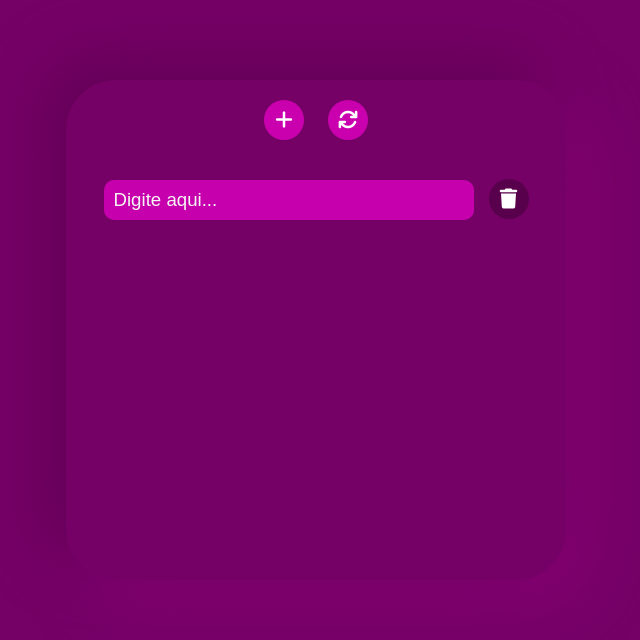
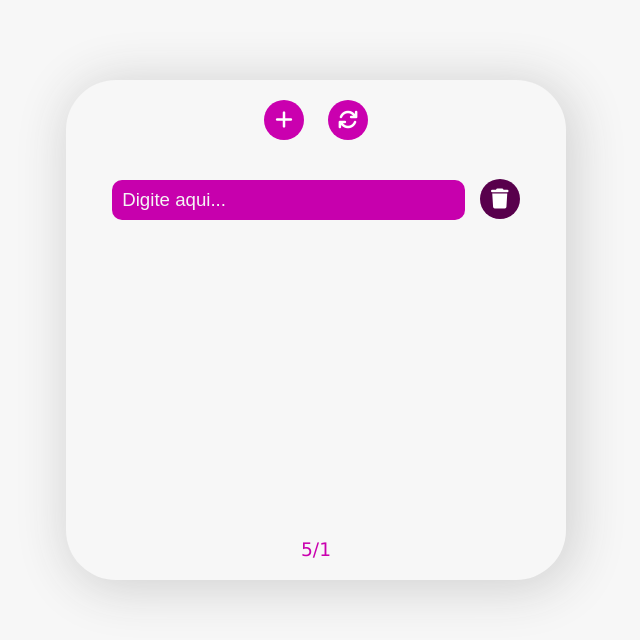
Before and after one commit to EduardoSBordin/Simple-ToDo-List, a plain HTML site: page index.html in a window 1280 px wide. Both pictures are taken after a click on the button 608 px from the left and 120 px from the top of the page. Shown: the whole page, without its empty margins (324-964 px from the left). Drawn offline with Linux system fonts and the light colour scheme.

Commit message:
More some things

```diff
--- a/index.html
+++ b/index.html
@@ -27,6 +27,9 @@
 
         <div id="textSquare"></div>
 
+        <footer>
+            <p id="pTest">0</p>
+        </footer>
     </section>
 
 
--- a/todo.css
+++ b/todo.css
@@ -1,7 +1,7 @@
 body {
     margin: 0;
     padding: 0;
-    background: #750066;
+    background: #f7f7f7;
     text-align: center;
     justify-content: center;
     display: flex;
@@ -9,6 +9,13 @@ body {
 }
 i{
     font-size: 15pt;
+}
+footer{
+    background-color: #c700ac00;
+    width: 80%;
+    height: 40px;
+    margin: 0 auto;
+    margin-top: -10px;
 }
 #btnAdd , #btnDeleteAll{
     background: #ca00af;
@@ -21,6 +28,7 @@ i{
     height: 40px;
     border-radius: 50%;
     transition: 0.3s;
+    display: inline-block;
 }
 #btnDeleteAll:hover{
     background-color: white;
@@ -35,9 +43,8 @@ i{
 #container {
 
     border-radius: 50px;
-    background: #750066;
-    box-shadow:  -20px -20px 60px #630057,
-             20px 20px 60px #870075;
+    background: #f7f7f7;
+    box-shadow: 5px 5px 50px 5px #d2d2d2;
     max-width: 100%;
     width: 500px;
     height: 500px;
@@ -79,3 +86,15 @@ i{
     transform: scale(1.1);
     transition: 0.2s;
 }
+#textSquare{
+    background-color: #58004c00;
+    height: 380px;
+    width: 95%;
+    margin: 0 auto;
+}
+#pTest{
+    text-align: center;
+    color: #ca00af;
+    font-size: 14pt;
+    font-family: 'Lucida Sans', 'Lucida Sans Regular', 'Lucida Grande', 'Lucida Sans Unicode', Geneva, Verdana, sans-serif;
+}
--- a/todo.js
+++ b/todo.js
@@ -3,9 +3,22 @@ const textSquare = document.getElementById('textSquare');
 const getDiv =  document.getElementById('newDiv');
 const btnDeleteAll = document.getElementById('btnDeleteAll').onclick = () => {document.location.reload()};
 
+let btnRemove = document.getElementById("btnRemove");
+
+
+let pTest = document.getElementById('pTest');
+let c = 0;
+
 btnAdd.onclick = (e) => {
 
     e.preventDefault();
+
+    c++;
+    pTest.innerHTML = `5/${c}`;
+
+    if(c >= 5){
+        btnAdd.style.display = "none";
+    }
 
     let newDiv = document.createElement('input');
     newDiv.id = 'newDiv';
@@ -20,9 +33,14 @@ btnAdd.onclick = (e) => {
     btnRemove.onclick = () =>{
         newDiv.remove();
         btnRemove.remove();
+        btnAdd.style.display = "inline-block";
+        c -= 1;
+        pTest.innerHTML = `5/${c}`;
     }
     //###############################
 
     textSquare.appendChild(newDiv);
     textSquare.appendChild(btnRemove);
+
+
 }
```
